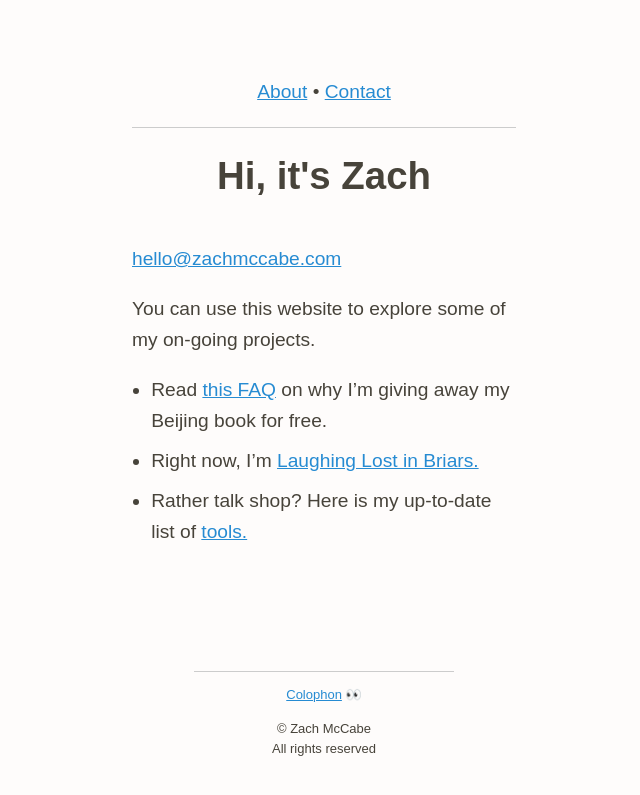
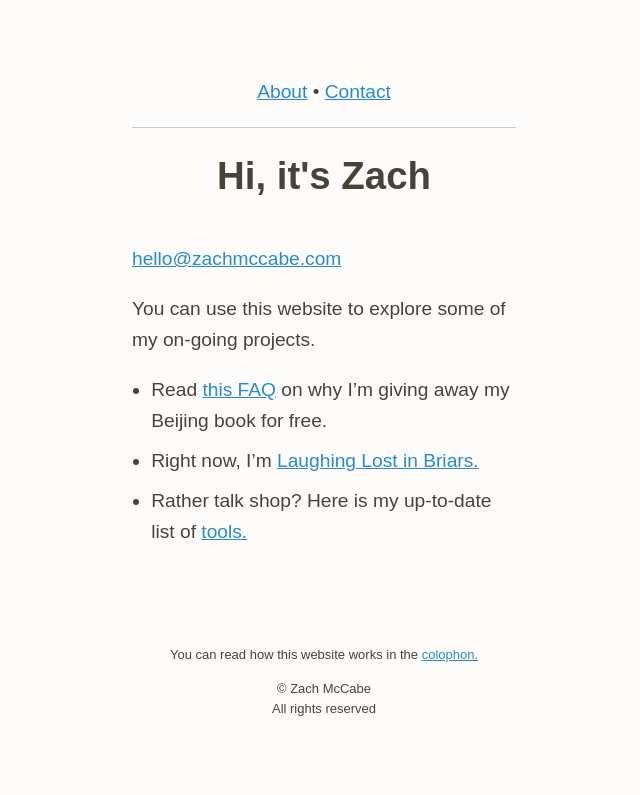
Before and after one commit to zachmccabe/zachmccabe.github.io, a Jekyll site: the page built from index.md, in a window 1280 px wide. Shown: the top 795 px of the page, without its empty margins (316-956 px from the left). Built offline with Jekyll 4.4.1, drawn with Linux system fonts in a browser that asks for light colours.

Commit message:
Update footer.html

```diff
--- a/_includes/footer.html
+++ b/_includes/footer.html
@@ -1,5 +1,2 @@
-<div style="padding-bottom:3em;"></div>
-<div class="xtop20">
-<p>{% if page.url == '/colophon.html' %}👾👾👾{% else %}<a href="https://www.zachmccabe.com/colophon.html">Colophon</a> 👀{% endif %}</p>
+<p>{% if page.url == '/colophon.html' %}👾{% else %}You can read how this website works in the <a href="https://www.zachmccabe.com/ntk.html">colophon.</a>{% endif %}</p>
 <p>&copy; Zach McCabe<br />All rights reserved</p>
-</div>
```
